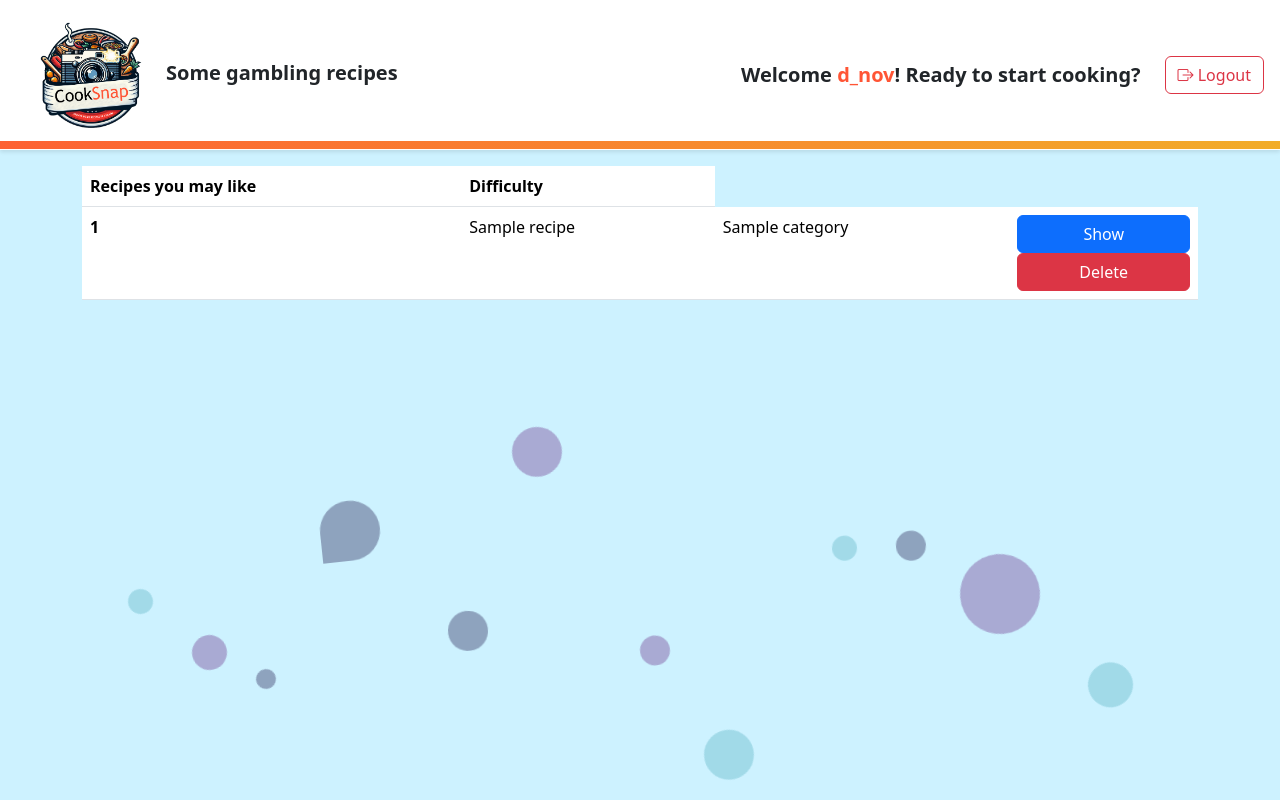
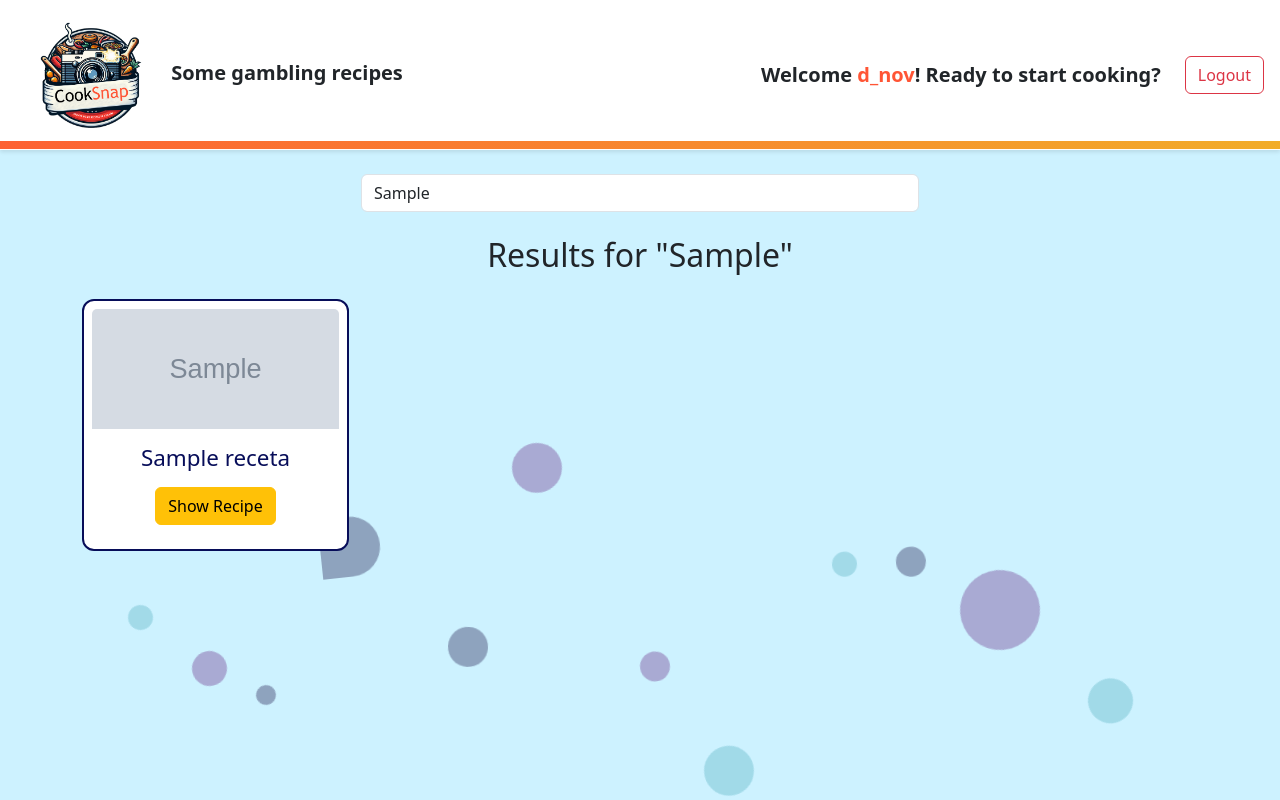
Before and after one commit to DNovaO/CookSnapp, a Django app: template templates/explore_recipes_template/explore_recipes.html in a window 1280 px wide. Run offline with Django 5.2, Linux system fonts and the light colour scheme; a user stored in the database is signed in; the template is opened without the code that fills it: most values are stand-ins (such as "Sample title", 1, 10 or a date in 2020); grey boxes marked "Sample" are stand-in pictures.

Commit message:
explore recipes feature added

```diff
--- a/static/styles/style_explore_recipes.css
+++ b/static/styles/style_explore_recipes.css
@@ -28,6 +28,14 @@ body {
     background: linear-gradient(90deg, #FF5535, #eec626, #FF5535);
     background-size: 300% 100%; /* Ajusta el tamaño del gradiente para el efecto */
     animation: border-animate 6s ease-in-out infinite;
+}
+.list-group-numbered > .list-group-item {
+  font-size: 1rem;
+  padding: 0.75rem 1.25rem;
+  background-color: #f8f9fa;
+  border: 1px solid #dee2e6;
+  margin-bottom: 5px;
+  border-radius: 8px;
 }
 
 @keyframes border-animate {
@@ -93,6 +101,42 @@ body {
     display: block;
     margin-bottom: 10px;
 }
+    .circles {
+      position: fixed;
+      z-index: 0 !important;
+      pointer-events: none;
+      top: 0;
+      left: 0;
+      width: 100%;
+      height: 100%;
+    }
+
+    .container,
+    .navbar,
+    .card,
+    form {
+      position: relative;
+      z-index: 1;
+    }
+
+    .custom-card {
+      font-size: 0.9rem;
+      padding: 0.5rem;
+    }
+
+    .custom-card .card-title {
+      font-size: 1rem;
+    }
+
+    .custom-card img {
+      max-height: 120px;
+      object-fit: cover;
+    }
+
+    .modal-body {
+      max-height: 70vh;
+      overflow-y: auto;
+    }
 
 a.btn {
     display: block;
@@ -231,6 +275,8 @@ color: #FF5535;
     color: #ffffff; /* Cambiar texto a blanco */
 }
 
+
+
 /* Ajustes responsivos */
 @media (max-width: 768px) {
     .custom-card {
--- a/templates/explore_recipes_template/explore_recipes.html
+++ b/templates/explore_recipes_template/explore_recipes.html
@@ -1,36 +1,36 @@
 {% load static %}
 <!DOCTYPE html>
-<html lang="en">
+<html lang="es">
 <head>
   <meta charset="UTF-8" />
   <meta name="viewport" content="width=device-width, initial-scale=1.0" />
-    <title>Explore Recipes</title>
+  <title>Explorar Recetas</title>
 
-    <link rel="icon" href="{% static 'resources/cooksnap-logo.png' %}" alt="CookSnapIcon" />
-    <link rel="stylesheet" href="https://cdn.jsdelivr.net/npm/bootstrap@5.3.2/dist/css/bootstrap.min.css" crossorigin="anonymous"/>
-    <link rel="stylesheet" href="https://cdnjs.cloudflare.com/ajax/libs/bootstrap-icons/1.10.0/font/bootstrap-icons.min.css"/>
-    <link href="https://fonts.googleapis.com/icon?family=Material+Icons" rel="stylesheet"/>
+  <link rel="icon" href="{% static 'resources/cooksnap-logo.png' %}" />
+  <link rel="stylesheet" href="https://cdn.jsdelivr.net/npm/bootstrap@5.3.2/dist/css/bootstrap.min.css" crossorigin="anonymous" />
+  <link rel="stylesheet" href="{% static 'styles/style_explore_recipes.css' %}" />
+  <link rel="stylesheet" href="{% static 'styles/styleCirculos.css' %}" />
 
-    <link rel="stylesheet" href="{% static 'styles/style_explore_recipes.css' %}">
-    <link rel="stylesheet" href="{% static 'styles/styleCirculos.css' %}" />
+  <style>
+
+  </style>
 </head>
 
 <body class="background">
+  <!-- Fondo decorativo -->
+  <ul class="circles">
+    {% for _ in "12345678901234567890" %}
+    <li></li>
+    {% endfor %}
+  </ul>
+
   <!-- Navbar -->
   <nav class="navbar navbar-expand-lg navbar-light p-3">
-        <!-- Logo -->
     <a class="navbar-brand" href="{% url 'main' %}">
-            <img src="{% static 'resources/cooksnap-logo.png' %}" alt="Cooksnap Logo"
-                class="hexagon-img" style="min-width:150px; height:auto;" /><span class="fw-bold fs-5 text-dark">Some gambling recipes</span>
+      <img src="{% static 'resources/cooksnap-logo.png' %}" alt="Cooksnap Logo" class="hexagon-img" style="min-width:150px; height:auto;" />
+      <span class="fw-bold fs-5 text-dark">Some gambling recipes</span>
     </a>
-
-        <!-- Toggler button for mobile -->
-        <button class="navbar-toggler" type="button" data-bs-toggle="collapse" data-bs-target="#navbarNav" aria-controls="navbarNav" aria-expanded="false" aria-label="Toggle navigation">
-            <span class="navbar-toggler-icon"></span>
-        </button>
-
-        <!-- Navbar content -->
-        <div class="collapse navbar-collapse" id="navbarNav" >
+    <div class="collapse navbar-collapse" id="navbarNav">
       <ul class="navbar-nav ms-auto align-items-center">
         <li class="nav-item me-3">
           <h1 class="nav-link mb-0 text-center text-lg-start fw-bold fs-5 text-dark">
@@ -49,56 +49,85 @@
     </div>
   </nav>
 
-    <ul class="circles">
-        {% for _ in "12345678901234567890"%}
-        <li></li>
+  <!-- Contenido -->
+  <div class="container mt-4">
+    <!-- Formulario de búsqueda -->
+    <form method="GET" class="text-center mb-4">
+      <input
+        type="text"
+        name="q"
+        placeholder="Search recipes by name..."
+        value="{{ busqueda_actual }}"
+        class="form-control d-inline w-50"
+      />
+    </form>
+
+    <h2 class="text-center mb-4">
+      {% if busqueda_actual %}
+        Results for "{{ busqueda_actual }}"
+      {% else %}
+        Recomended Recipes
+      {% endif %}
+    </h2>
+
+    <!-- Recetas -->
+    <div class="row row-cols-2 row-cols-md-4 g-3">
+      {% for receta in recetas_web %}
+      <div class="col">
+        <div class="card h-100 custom-card text-center p-2">
+          <img src="{{ receta.imagen }}" class="card-img-top" alt="Imagen receta">
+          <div class="card-body">
+            <h5 class="card-title">{{ receta.titulo }}</h5>
+            <button
+              class="btn btn-warning mt-2"
+              data-bs-toggle="modal"
+              data-bs-target="#modalReceta{{ forloop.counter }}">
+              Show Recipe
+            </button>
+          </div>
+        </div>
+      </div>
+      {% endfor %}
+    </div>
+  </div>
+
+  <!-- Modales -->
+  {% for receta in recetas_web %}
+  <div class="modal fade" id="modalReceta{{ forloop.counter }}" tabindex="-1" aria-labelledby="modalRecetaLabel{{ forloop.counter }}" aria-hidden="true">
+    <div class="modal-dialog modal-lg modal-dialog-centered">
+      <div class="modal-content">
+        <div class="modal-header">
+          <h5 class="modal-title" id="modalRecetaLabel{{ forloop.counter }}">{{ receta.titulo }}</h5>
+          <button type="button" class="btn-close" data-bs-dismiss="modal" aria-label="Cerrar"></button>
+        </div>
+        <div class="modal-body text-start">
+          <p><strong>Category:</strong> {{ receta.categoria }} | <strong>Origen:</strong> {{ receta.area }}</p>
+
+          <h6>🧾 Ingredients:</h6>
+          <ul>
+            {% for item in receta.ingredientes %}
+              <li>{{ item }}</li>
             {% endfor %}
           </ul>
 
-    <div class="container mt-3">
-      <div class="table-responsive">
-        <table class="table floating-table">
-          <thead>
-            <tr>
-              <th scope="col">Recipes you may like</th>
-              <th scope="col">Difficulty</th>
-            </tr>
-          </thead>
-          <tbody>
-            {% for recipe in saved_recipes %}
-            <tr>
-              <th scope="row">{{ forloop.counter }}</th>
-              <td>{{ recipe.name }}</td>
-              <td>{{ recipe.category }}</td>
-              <td>
-                <a
-                  href="{% url 'recipe_detail' recipe.id %}"
-                  class="btn btn-primary"
-                  >Show</a
-                >
-                <a
-                  href="{% url 'delete_recipe' recipe.id %}"
-                  class="btn btn-danger"
-                  >Delete</a
-                >
-              </td>
-            </tr>
+          <h6 class="mt-3">📋 Preparation</h6>
+          <ol class="list-group list-group-numbered">
+            {% for paso in receta.instrucciones %}
+              {% if paso.strip %}
+                <li class="list-group-item">{{ paso }}</li>
+              {% endif %}
             {% endfor %}
-          </tbody>
-        </table>
+          </ol>
+        </div>
+        <div class="modal-footer">
+          <button type="button" class="btn btn-secondary" data-bs-dismiss="modal">Cerrar</button>
         </div>
       </div>
+    </div>
+  </div>
+  {% endfor %}
 
-    <script src="https://cdn.jsdelivr.net/npm/bootstrap@5.3.2/dist/js/bootstrap.min.js" crossorigin="anonymous"></script>
-    <script src="https://code.jquery.com/jquery-3.6.0.min.js"></script>
-
-    <script>
-      jQuery(document).ready(function () {
-        jQuery(".container-wrap").append(
-          "<ul class='circles'><li></li><li></li><li></li><li></li><li></li><li></li><li></li><li></li><li></li><li></li><li></li><li></li><li></li><li></li><li></li><li></li><li></li><li></li><li></li><li></li></ul>"
-        );
-      });
-    </script>
-
+  <!-- Scripts Bootstrap -->
+  <script src="https://cdn.jsdelivr.net/npm/bootstrap@5.3.2/dist/js/bootstrap.bundle.min.js" crossorigin="anonymous"></script>
 </body>
 </html>
```
Also changed, not shown: explore_recipes/views.py (+77 -2 lines). Lines whose indentation alone changed are shown as unchanged.
